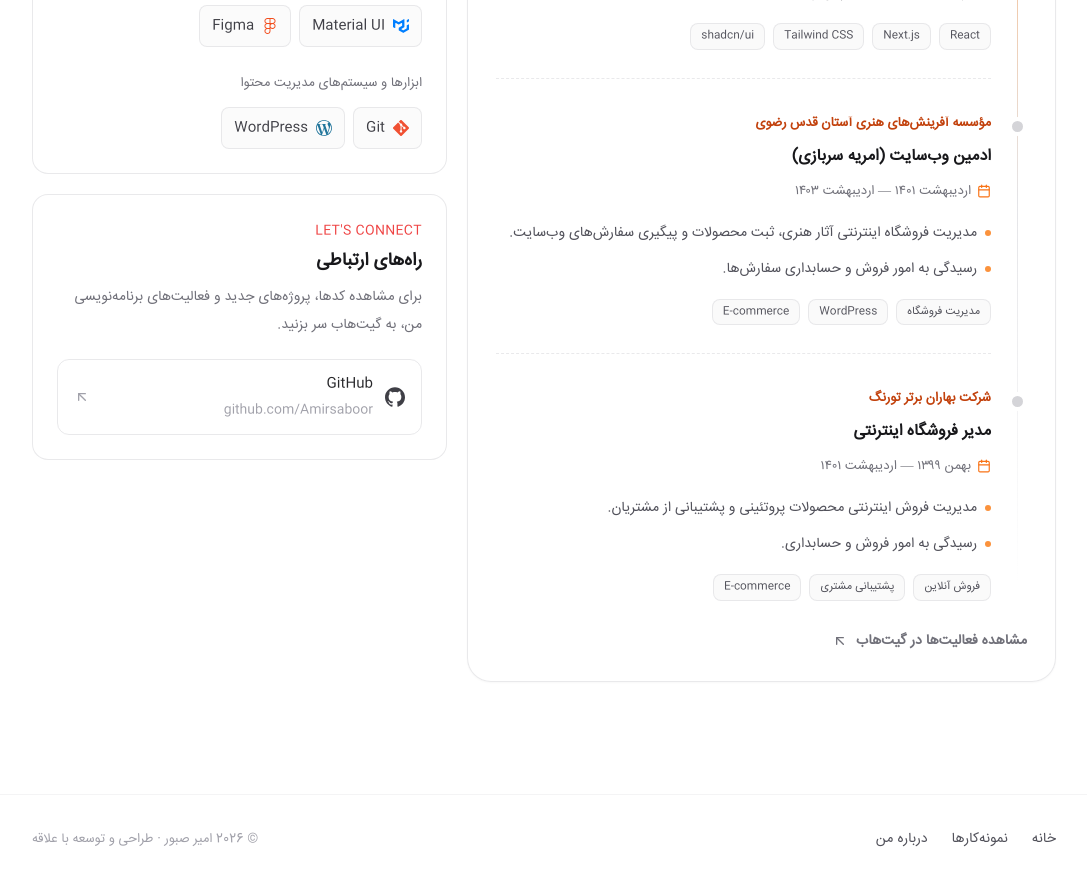
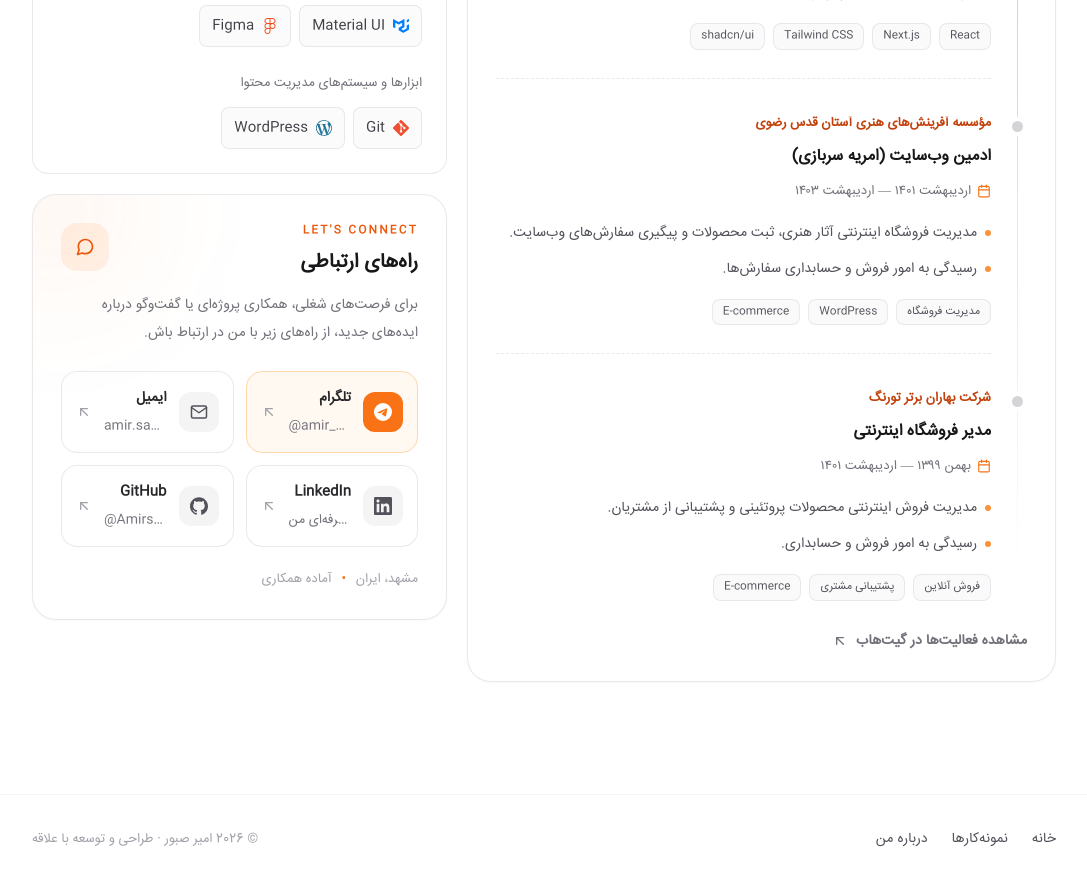
Before and after one commit to Amirsaboor/PersonalWebsite, a Next.js app: page /PersonalWebsite/ in a window 1280 px wide. Shown: the part 1620-2503 px from the top of the page, without its empty margins (96-1183 px from the left). Built offline with nearby package versions, Linux system fonts and the light colour scheme.

Commit message:
Build unified contact card with verified portfolio links

```diff
--- a/src/components/SocialBox.jsx
+++ b/src/components/SocialBox.jsx
@@ -1,31 +1,84 @@
-import { SiGithub } from "react-icons/si";
-import { FiArrowUpLeft } from "react-icons/fi";
+import { SiGithub, SiTelegram, SiLinkedin } from "react-icons/si";
+import { FiArrowUpLeft, FiMail, FiMessageCircle } from "react-icons/fi";
+
+const contacts = [
+  {
+    label: "تلگرام",
+    value: "@amir_SV2777",
+    href: "https://t.me/amir_SV2777",
+    Icon: SiTelegram,
+    featured: true,
+  },
+  {
+    label: "ایمیل",
+    value: "amir.saboor2777@gmail.com",
+    href: "mailto:amir.saboor2777@gmail.com",
+    Icon: FiMail,
+  },
+  {
+    label: "LinkedIn",
+    value: "پروفایل حرفه‌ای من",
+    href: "https://www.linkedin.com/in/amir-saboor-6a4b5a2a8/",
+    Icon: SiLinkedin,
+  },
+  {
+    label: "GitHub",
+    value: "@Amirsaboor",
+    href: "https://github.com/Amirsaboor",
+    Icon: SiGithub,
+  },
+];
 
 export function SocialBox() {
   return (
-    <section className="rounded-2xl border border-zinc-200/80 bg-white/70 p-6 dark:border-zinc-700/50 dark:bg-zinc-900/40">
-      <p className="text-xs font-medium tracking-wide text-red-500">LET'S CONNECT</p>
-      <h2 className="mt-1 text-lg font-semibold text-zinc-900 dark:text-zinc-100">
+    <section
+      aria-labelledby="contact-title"
+      dir="rtl"
+      className="relative overflow-hidden rounded-3xl border border-zinc-200/80 bg-white/80 p-6 shadow-sm shadow-zinc-900/[0.03] dark:border-zinc-700/60 dark:bg-zinc-900/60 sm:p-7"
+    >
+      <div className="pointer-events-none absolute -left-14 -top-16 h-40 w-40 rounded-full bg-orange-500/[0.08] blur-3xl" />
+      <div className="relative">
+        <div className="flex items-start justify-between gap-3">
+          <div>
+            <p className="text-[11px] font-semibold tracking-[0.2em] text-orange-600 dark:text-orange-400">
+              LET'S CONNECT
+            </p>
+            <h2 id="contact-title" className="mt-2 text-xl font-bold text-zinc-900 dark:text-zinc-100">
               راه‌های ارتباطی
             </h2>
-      <p className="mt-2 text-sm leading-7 text-zinc-500 dark:text-zinc-400">
-        برای مشاهده کدها، پروژه‌های جدید و فعالیت‌های برنامه‌نویسی من، به گیت‌هاب سر بزنید.
+          </div>
+          <span className="grid h-12 w-12 shrink-0 place-items-center rounded-2xl bg-orange-500/10 text-orange-600 dark:text-orange-400">
+            <FiMessageCircle className="h-5 w-5" aria-hidden="true" />
+          </span>
+        </div>
+        <p className="mt-3 text-sm leading-7 text-zinc-500 dark:text-zinc-400">
+          برای فرصت‌های شغلی، همکاری پروژه‌ای یا گفت‌وگو درباره ایده‌های جدید، از راه‌های زیر با من در ارتباط باش.
         </p>
+
+        <div className="mt-6 grid grid-cols-1 gap-3 sm:grid-cols-2">
+          {contacts.map(({ label, value, href, Icon, featured }) => (
             <a
-        href="https://github.com/Amirsaboor"
-        target="_blank"
-        rel="noopener noreferrer"
-        className="mt-5 flex items-center justify-between rounded-xl border border-zinc-200/80 px-4 py-3 transition-colors hover:border-red-200 hover:bg-red-50/50 dark:border-zinc-700/70 dark:hover:border-red-900/60 dark:hover:bg-red-950/20"
+              key={label}
+              href={href}
+              target={href.startsWith("http") ? "_blank" : undefined}
+              rel={href.startsWith("http") ? "noopener noreferrer" : undefined}
+              className={`group flex min-w-0 items-center gap-3 rounded-2xl border p-3.5 transition-all duration-200 hover:-translate-y-0.5 hover:border-orange-300 hover:bg-orange-50/60 dark:hover:border-orange-500/40 dark:hover:bg-orange-500/[0.06] ${featured ? "border-orange-200 bg-orange-50/70 dark:border-orange-500/25 dark:bg-orange-500/[0.07]" : "border-zinc-200/80 bg-white/60 dark:border-zinc-700/70 dark:bg-zinc-800/40"}`}
             >
-        <span className="flex items-center gap-3">
-          <SiGithub className="h-5 w-5 text-zinc-700 dark:text-zinc-200" />
-          <span>
-            <span className="block text-sm font-medium text-zinc-800 dark:text-zinc-100">GitHub</span>
-            <span className="mt-0.5 block text-xs text-zinc-400">github.com/Amirsaboor</span>
+              <span className={`grid h-10 w-10 shrink-0 place-items-center rounded-xl transition-colors ${featured ? "bg-orange-500 text-white" : "bg-zinc-100 text-zinc-600 group-hover:bg-orange-500 group-hover:text-white dark:bg-zinc-800 dark:text-zinc-300"}`}>
+                <Icon className="h-[18px] w-[18px]" aria-hidden="true" />
               </span>
+              <span className="min-w-0 flex-1">
+                <span className="block text-sm font-semibold text-zinc-800 dark:text-zinc-100">{label}</span>
+                <span className="mt-1 block truncate text-xs text-zinc-500 dark:text-zinc-400" dir="ltr">{value}</span>
               </span>
-        <FiArrowUpLeft className="h-4 w-4 text-zinc-400" />
+              <FiArrowUpLeft className="h-4 w-4 shrink-0 text-zinc-400 transition-transform group-hover:-translate-x-0.5 group-hover:-translate-y-0.5 group-hover:text-orange-500" aria-hidden="true" />
             </a>
+          ))}
+        </div>
+        <p className="mt-5 text-xs text-zinc-400 dark:text-zinc-500">
+          مشهد، ایران <span className="mx-1.5 text-orange-500">•</span> آماده همکاری
+        </p>
+      </div>
     </section>
   );
 }
```
Lines whose indentation alone changed are shown as unchanged.
